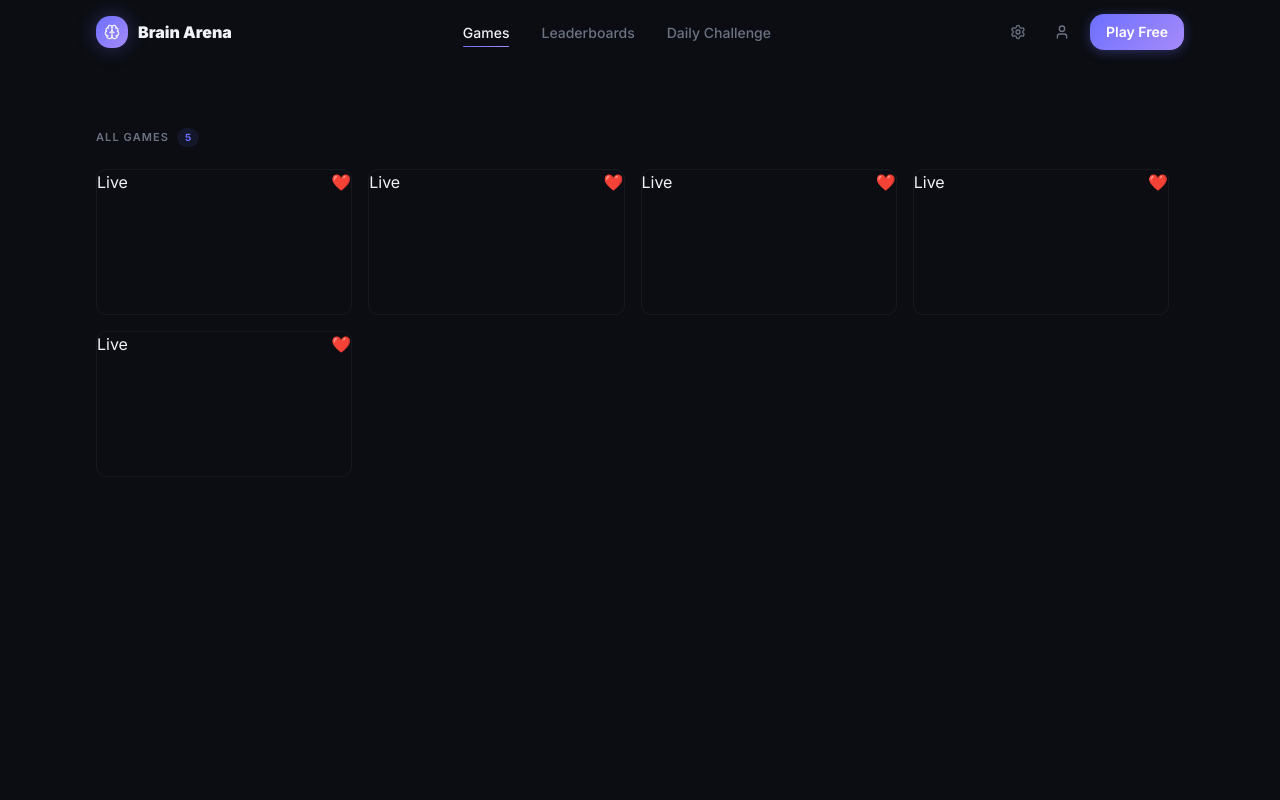
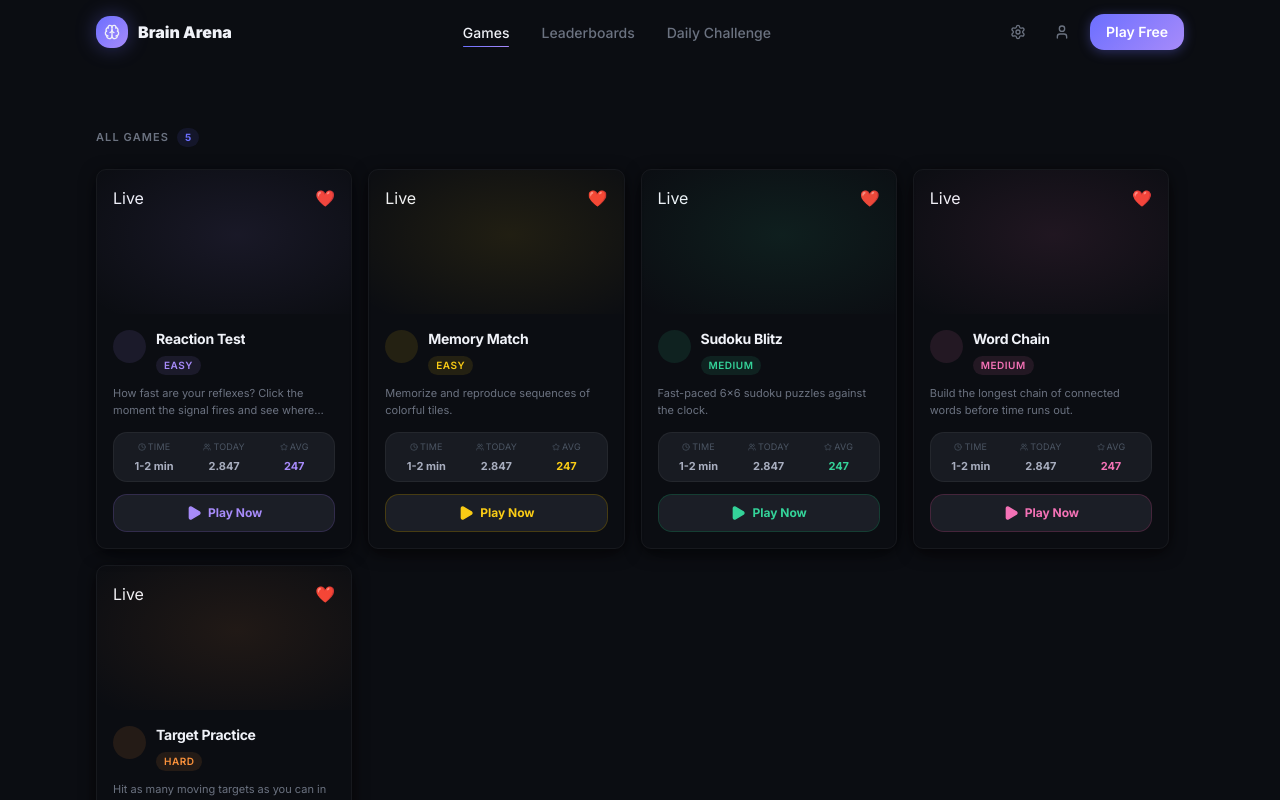
Before and after one commit to ViktoriiaPet/brain-arena, a Next.js app: page /games in a window 1280 px wide. Shown: the top 800 px of the page. Built offline with nearby package versions, Linux system fonts and the light colour scheme.

Commit message:
feat: implement GameCard component 2026-08-26 17:27:50

```diff
--- a/src/entities/game/config/mock-games.ts
+++ b/src/entities/game/config/mock-games.ts
@@ -1,6 +1,23 @@
 import { Game } from '@/entities/game/model/types'
 
 export const games: Game[] = [
+  {
+    id: 'reaction-test',
+    slug: 'reaction-test',
+    title: 'Reaction Test',
+    description:
+      'How fast are your reflexes? Click the moment the signal fires and see where you rank globally.',
+    status: 'available',
+    category: 'reaction',
+    difficulty: 'easy',
+    parameters: {
+      duration: '1-2 min',
+      today: 2.847,
+      avg: 247,
+    },
+    color: '#A78BFA',
+    iconUrl: 'https://api.iconify.design/lucide:zap.svg',
+  },
   {
     id: 'memory-match',
     slug: 'memory-match',
@@ -9,21 +26,13 @@ export const games: Game[] = [
     status: 'available',
     category: 'memory',
     difficulty: 'easy',
-    duration: '3–5 min',
+    parameters: {
+      duration: '1-2 min',
+      today: 2.847,
+      avg: 247,
+    },
     color: '#FACC15',
     iconUrl: 'https://api.iconify.design/lucide:brain.svg',
-  },
-  {
-    id: 'reaction-test',
-    slug: 'reaction-test',
-    title: 'Reaction Test',
-    description: 'How fast are your reflexes?',
-    status: 'available',
-    category: 'reaction',
-    difficulty: 'easy',
-    duration: '1–2 min',
-    color: '#A78BFA',
-    iconUrl: 'https://api.iconify.design/lucide:zap.svg',
   },
   {
     id: 'sudoku-blitz',
@@ -33,7 +42,11 @@ export const games: Game[] = [
     status: 'available',
     category: 'logic',
     difficulty: 'medium',
-    duration: '5–10 min',
+    parameters: {
+      duration: '1-2 min',
+      today: 2.847,
+      avg: 247,
+    },
     color: '#34D399',
     iconUrl: 'https://api.iconify.design/lucide:grid-3x3.svg',
   },
@@ -45,7 +58,11 @@ export const games: Game[] = [
     status: 'coming-soon',
     category: 'word',
     difficulty: 'medium',
-    duration: '3–5 min',
+    parameters: {
+      duration: '1-2 min',
+      today: 2.847,
+      avg: 247,
+    },
     color: '#F472B6',
     iconUrl: 'https://api.iconify.design/lucide:type.svg',
   },
@@ -57,7 +74,11 @@ export const games: Game[] = [
     status: 'coming-soon',
     category: 'reaction',
     difficulty: 'hard',
-    duration: '1 min',
+    parameters: {
+      duration: '1-2 min',
+      today: 2.847,
+      avg: 247,
+    },
     color: '#FB923C',
     iconUrl: 'https://api.iconify.design/lucide:crosshair.svg',
   },
--- a/src/entities/game/model/types.ts
+++ b/src/entities/game/model/types.ts
@@ -9,7 +9,11 @@ export interface Game {
   status: GameStatus
   category: string
   difficulty: GameDifficulty
-  duration: string
+  parameters: {
+    duration: string
+    today: number
+    avg: number
+  }
   color: string
   iconUrl: string
 }
--- a/src/entities/game/ui/GameCard.tsx
+++ b/src/entities/game/ui/GameCard.tsx
@@ -1,25 +1,109 @@
 import { Game } from '@/entities/game/model/types'
 import GameIcon from '@/entities/game/ui/game-icon/GameIcon'
-
-// import { cn } from '@/shared/lib/utils'
-// import { Lock } from 'lucide-react'
+import GameParameters from '@/entities/game/ui/game-parameters/GameParameters'
+import { hexToRgba } from '@/shared/lib/color'
+import { Button } from '@/shared/ui/button'
+import { Clock, Play, Star, Users } from 'lucide-react'
+import { CSSProperties } from 'react'
 
 type GameCardProps = {
   game: Game
 }
 
 const GameCard = ({ game }: GameCardProps) => {
+  const cardGlow = hexToRgba(game.color, 0.01)
+  const cardBorderColor = hexToRgba(game.color, 0.1)
+  const cardHeadBackgroundGlow = `radial-gradient(at 55% 45%, ${hexToRgba(game.color)}, transparent 95%)`
+  const iconBgColor = hexToRgba(game.color, 0.1)
+  const difficultyBgColor = hexToRgba(game.color, 0.1)
+  const borderColor = hexToRgba(game.color, 0.25)
+
   return (
-    <li className="rounded-(--radius) border border-[#ffffff0d]">
+    <li
+      className="group relative overflow-hidden rounded-(--radius) border border-[#ffffff0d] shadow-[0_4px_32px_var(--card-glow-color),0_4px_16px_rgba(0,0,0,0.6)] duration-300 hover:-translate-y-0.75 hover:border-(--border-color) hover:bg-(--card-glow-color) hover:shadow-[0_16px_60px_var(--card-border-color),0_2px_8px_rgba(0,0,0,0.5)]"
+      style={
+        {
+          '--card-glow-color': cardGlow,
+          '--card-border-color': cardBorderColor,
+          '--call-to-action-color': game.color,
+          '--border-color': borderColor,
+        } as CSSProperties
+      }
+    >
+      {/* TOP ACCENT */}
+      <div
+        className="absolute top-0 right-0 left-0 h-0.5 opacity-0 duration-300 group-hover:opacity-100"
+        style={{
+          background: `linear-gradient(90deg, transparent, ${game.color}80, ${game.color}, ${game.color}80, transparent)`,
+        }}
+      />
+      {/* CARD HEAD */}
       <div className="relative">
-        <div className="absolute flex w-full justify-between">
+        <div className="absolute flex w-full justify-between p-4">
           <span>Live</span>
           <span>❤️</span>
         </div>
+        {/* CARD HEAD BACKGROUND */}
         <div className="flex h-36 items-center justify-center">
-          <div className="flex h-22 justify-center">
+          <div
+            className="flex h-full w-full items-center justify-center bg-(--card-head-background-glow) opacity-50 duration-(--duration-fast) group-hover:opacity-90"
+            style={{
+              background: cardHeadBackgroundGlow,
+            }}
+          >
             <GameIcon iconUrl={game.iconUrl} iconColor={game.color} />
           </div>
+        </div>
+
+        {/* CARD BODY */}
+        <div className="flex flex-col gap-3 p-4">
+          {/* GAME INFO */}
+          <div className="flex h-auto flex-col gap-2.5">
+            <div className="flex gap-2.5">
+              <div
+                className="flex h-8.25 w-8.25 items-center justify-center rounded-4xl"
+                style={{ background: iconBgColor }}
+              >
+                <GameIcon iconUrl={game.iconUrl} iconColor={game.color} iconSize={22} />
+              </div>
+              <div className="flex flex-col items-start gap-2">
+                <h4 className="text-foreground truncate text-sm leading-tight font-bold">
+                  {game.title}
+                </h4>
+                <span
+                  className="truncate rounded-full px-2 py-0.5 text-[10px] font-semibold tracking-wider uppercase"
+                  style={{ color: game.color, background: difficultyBgColor }}
+                >
+                  {game.difficulty}
+                </span>
+              </div>
+            </div>
+            <p className="line-clamp-2 max-w-61.25 text-[11px] leading-relaxed text-[#6B7280]">
+              {game.description}
+            </p>
+          </div>
+          {/* GAME PARAMETERS */}
+          <div className="grid grid-cols-3 gap-1.5 rounded-xl border border-[#ffffff0d] bg-[#181B22] px-2 py-1.5">
+            <GameParameters
+              icon={<Clock size={8} />}
+              title="Time"
+              value={game.parameters.duration}
+            />
+            <GameParameters icon={<Users size={8} />} title="Today" value={game.parameters.today} />
+            <GameParameters
+              icon={<Star size={8} />}
+              title="Avg"
+              value={game.parameters.avg}
+              valueColor={game.color}
+            />
+          </div>
+          {/* CALL TO ACTION */}
+          <Button
+            variant="outline"
+            className="flex h-auto w-full items-center justify-center gap-1.5 rounded-xl border border-(--border-color) bg-[#1B1E26] py-2.5 text-xs font-bold text-(--call-to-action-color) transition-all duration-300 group-hover:bg-(--call-to-action-color)! group-hover:text-[#0B0D12]!"
+          >
+            <Play size={11} fill="currentColor" /> Play Now
+          </Button>
         </div>
       </div>
     </li>
--- a/src/entities/game/ui/game-icon/GameIcon.tsx
+++ b/src/entities/game/ui/game-icon/GameIcon.tsx
@@ -22,6 +22,8 @@ const GameIcon = ({
     queryFn: async () => {
       const response = await fetch(iconUrl)
 
+      if (!response.ok) throw new Error('Failed to load icon')
+
       return response.text()
     },
   })
--- /dev/null
+++ b/src/entities/game/ui/game-parameters/GameParameters.tsx
@@ -0,0 +1,23 @@
+import { ReactNode } from 'react'
+
+type GameParametersProps = {
+  icon: ReactNode
+  title: string
+  value: string | number
+  valueColor?: string
+}
+
+const GameParameters = ({ icon, title, value, valueColor = '#A8AEBF' }: GameParametersProps) => {
+  return (
+    <div className="flex flex-col items-center">
+      <p className="mb-0.5 flex items-center gap-0.5 text-[9px] tracking-wide text-[#4B5563] uppercase">
+        {icon} {title}
+      </p>
+      <p className="text-[11px] font-bold" style={{ color: valueColor }}>
+        {value}
+      </p>
+    </div>
+  )
+}
+
+export default GameParameters
--- /dev/null
+++ b/src/shared/lib/color/hex-to-rgba.ts
@@ -0,0 +1,13 @@
+const hexToGlow = (hex: string, opacity = 0.18): string => {
+  if (!/^#?[0-9a-fA-F]{6}$/.test(hex)) return `rgba(0,0,0,${opacity})`
+
+  const cleanHex = hex.replace('#', '')
+
+  const r = parseInt(cleanHex.slice(0, 2), 16)
+  const g = parseInt(cleanHex.slice(2, 4), 16)
+  const b = parseInt(cleanHex.slice(4, 6), 16)
+
+  return `rgba(${r},${g},${b},${opacity})`
+}
+
+export default hexToGlow
--- /dev/null
+++ b/src/shared/lib/color/index.ts
@@ -0,0 +1,3 @@
+import hexToRgba from './hex-to-rgba'
+
+export { hexToRgba }
--- a/src/shared/styles/animations.css
+++ b/src/shared/styles/animations.css
@@ -1,13 +1,3 @@
 /* ======================================================
    Animations
 ====================================================== */
-button,
-a,
-input,
-textarea,
-select {
-  transition:
-    color 0.2s ease,
-    background-color 0.2s ease,
-    border-color 0.2s ease;
-}
```
Also changed, not shown: 1 other file (tests, documents, lock files or other folders).
